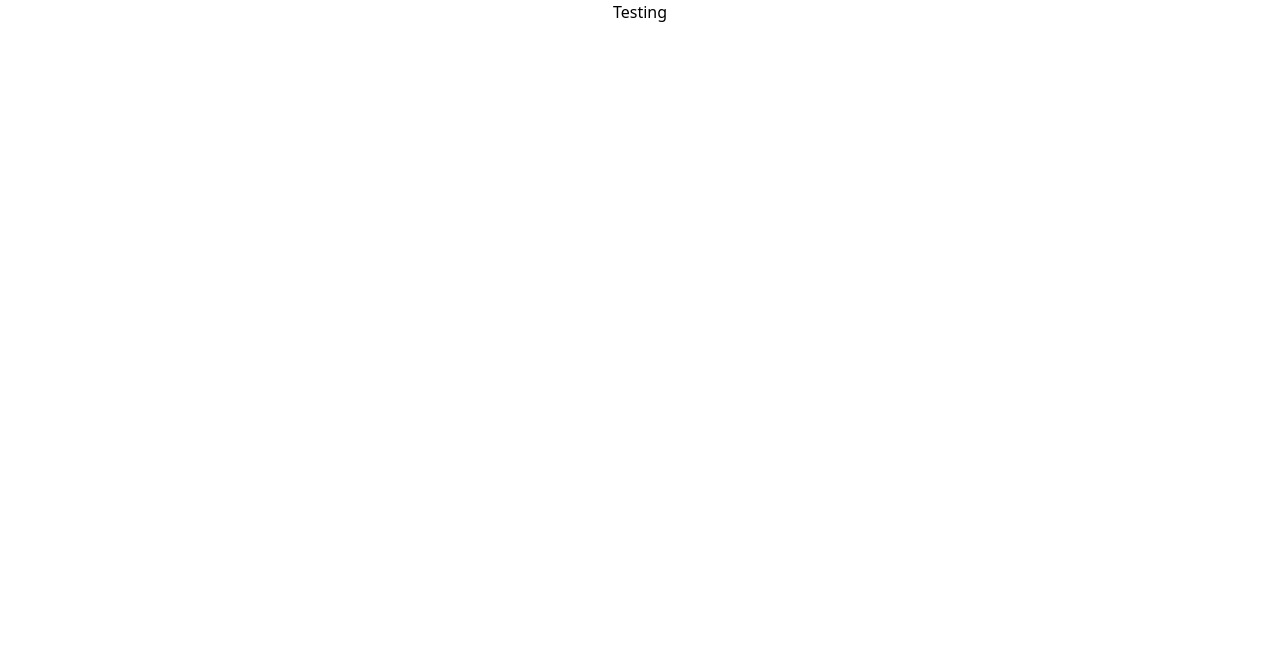
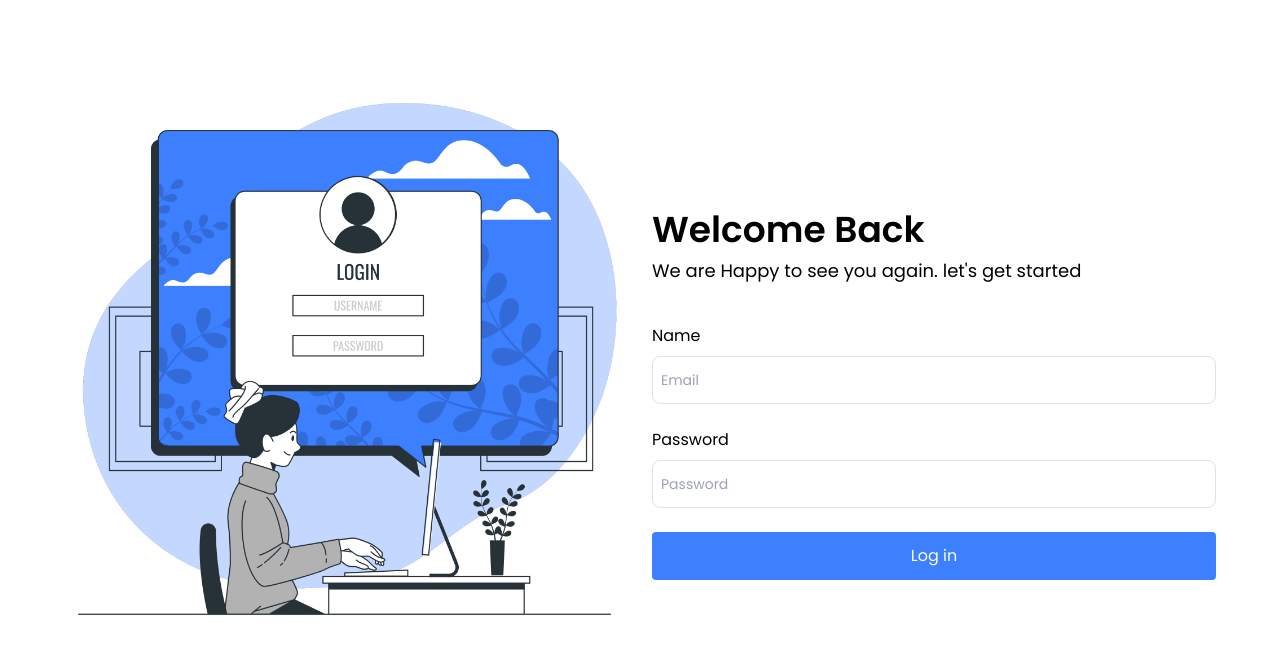
Before and after one commit to mdyasenrafe/explore-chat, a React (Create React App) app: page / in a window 1280 px wide. Shown: the top 654 px of the page. Built offline with nearby package versions, Linux system fonts and the light colour scheme.

Commit message:
login page done

```diff
--- a/package.json
+++ b/package.json
@@ -3,11 +3,15 @@
   "version": "0.1.0",
   "private": true,
   "dependencies": {
+    "@emotion/react": "^11.11.1",
+    "@emotion/styled": "^11.11.0",
+    "@mui/material": "^5.14.12",
     "@testing-library/jest-dom": "^5.14.1",
     "@testing-library/react": "^13.0.0",
     "@testing-library/user-event": "^13.2.1",
     "react": "^18.2.0",
     "react-dom": "^18.2.0",
+    "react-router-dom": "^6.16.0",
     "react-scripts": "5.0.1",
     "socket.io-client": "^4.7.2",
     "web-vitals": "^2.1.0"
--- a/public/index.html
+++ b/public/index.html
@@ -24,7 +24,7 @@
       work correctly both with client-side routing and a non-root public URL.
       Learn how to configure a non-root public URL by running `npm run build`.
     -->
-    <title>React App</title>
+    <title>Chat Website</title>
   </head>
   <body>
     <noscript>You need to enable JavaScript to run this app.</noscript>
--- a/src/App.js
+++ b/src/App.js
@@ -1,10 +1,20 @@
 import logo from "./logo.svg";
 import "./App.css";
+import { createBrowserRouter, RouterProvider, Route } from "react-router-dom";
+import Login from "./view/pages/Login";
+import "../src/styles/common.css";
 
 function App() {
+  const router = createBrowserRouter([
+    {
+      path: "/",
+      element: <Login />,
+    },
+  ]);
+
   return (
-    <div className="App">
-      <h1>Testing</h1>
+    <div>
+      <RouterProvider router={router} />
     </div>
   );
 }
--- /dev/null
+++ b/src/styles/common.css
@@ -0,0 +1,54 @@
+@import url("https://fonts.googleapis.com/css2?family=Poppins:wght@400;600;700&family=Roboto:wght@400;700&display=swap");
+
+:root {
+  --piramary: #3c7fff;
+  --black: #000;
+}
+body {
+  font-family: "Poppins", sans-seri !important;
+  background-color: #ffffff;
+  margin: 0;
+  padding: 0;
+}
+html {
+  scroll-behavior: smooth;
+}
+.text-primary {
+  color: var(--piramary);
+}
+.text-gray {
+  color: var(--gray);
+}
+
+.bg-popular-category {
+  background-color: var(--PopularCategory);
+}
+
+.bg-primary {
+  background-color: var(--piramary);
+}
+.border-lightgray {
+  border: 1px solid #e1e1e1;
+}
+input,
+textarea,
+button,
+select {
+  outline: none !important;
+  font-family: "Poppins", sans-serif !important;
+}
+
+input:focus-visible {
+  outline: none;
+  font-family: "Poppins", sans-serif;
+  border-color: var(--piramary) !important;
+}
+input:hover,
+select:hover,
+textarea:hover {
+  border-color: var(--piramary) !important;
+}
+.label {
+  font-family: "Poppins", sans-serif !important;
+  font-size: 16px !important;
+}
--- /dev/null
+++ b/src/view/pages/Login.js
@@ -0,0 +1,68 @@
+import React, { useState } from "react";
+import { Container, Grid } from "@mui/material";
+import loginImage from "../../assets/login.png";
+
+export default function Login() {
+  const [user, setUser] = useState({});
+  const [error, setError] = useState({ text: "", error: false });
+
+  const handleChange = (e) => {
+    const { name, value } = e.target;
+    setUser({ ...user, [name]: value });
+  };
+
+  const handleSubmit = (e) => {
+    console.log("submit");
+    e.preventDefault();
+  };
+
+  return (
+    <Container>
+      <div className="mt-[100px]">
+        <Grid container spacing={3} columns={12} alignItems={"center"}>
+          <Grid item xs={12} md={6} className="hidden md:grid">
+            <img src={loginImage} alt="logo" />
+          </Grid>
+          <Grid item xs={12} md={6}>
+            <div className="md:py-10">
+              <h2 className="text-[36px] font-semibold">Welcome Back</h2>
+              <p className="text-[18px] font-[500]">
+                We are Happy to see you again. let's get started
+              </p>
+            </div>
+            <form onSubmit={handleSubmit}>
+              <div className="mb-[24px]">
+                <label className="label">Name</label>
+                <input
+                  type="email"
+                  placeholder="Email"
+                  className="w-full h-[48px] px-2 rounded-[8px] border border-[#e1e1e1] mt-[8px] text-[14px]"
+                  onChange={handleChange}
+                  required
+                />
+              </div>
+              <div className="mb-[24px]">
+                <label className="label">Password</label>
+                <input
+                  type="password"
+                  placeholder="Password"
+                  className="w-full h-[48px] px-2 rounded-[8px] border border-[#e1e1e1] mt-[8px] text-[14px]"
+                  onChange={handleChange}
+                  required
+                />
+              </div>
+              <div className="flex justify-center items-center">
+                <button
+                  className="w-full bg-[#3c7fff] hover:bg-indigo-800 px- rounded text-white flex justify-center h-[48px] items-center"
+                  type="submit"
+                >
+                  Log in
+                </button>
+              </div>
+            </form>
+          </Grid>
+        </Grid>
+      </div>
+    </Container>
+  );
+}
```
Also changed, not shown: src/assets/login.png (added), 1 other file (tests, documents, lock files or other folders).
